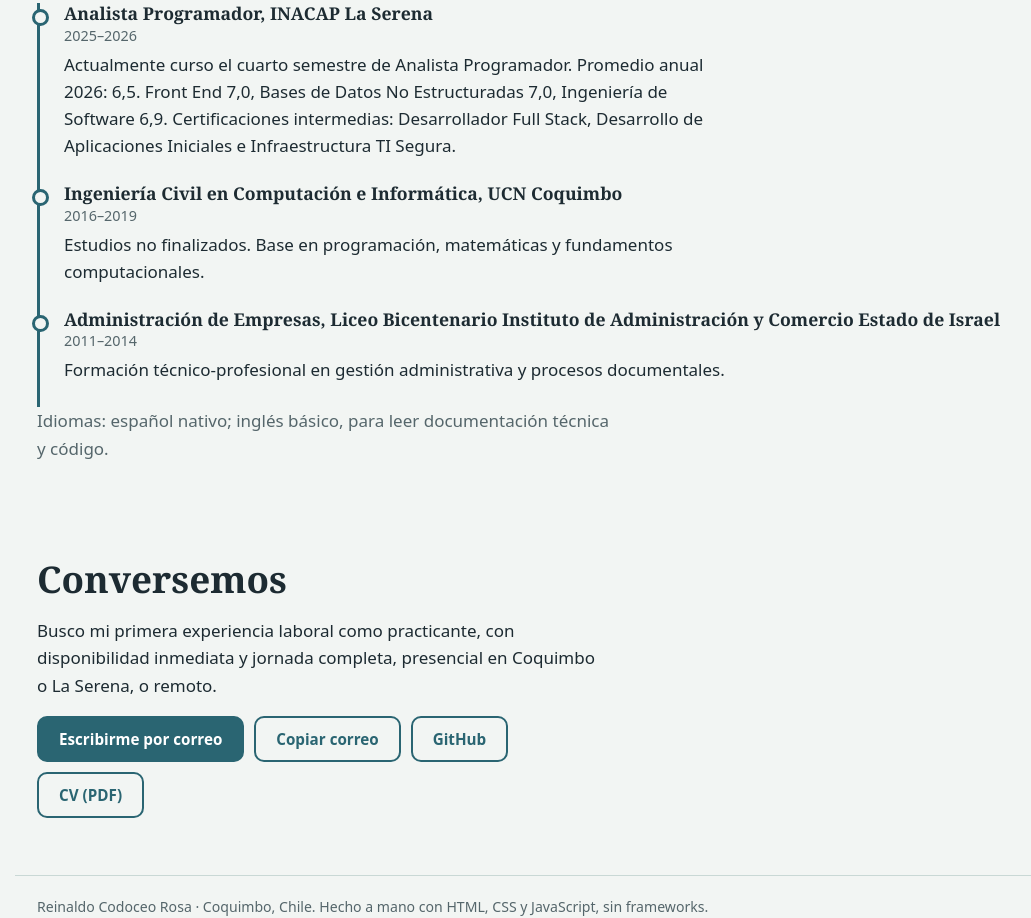
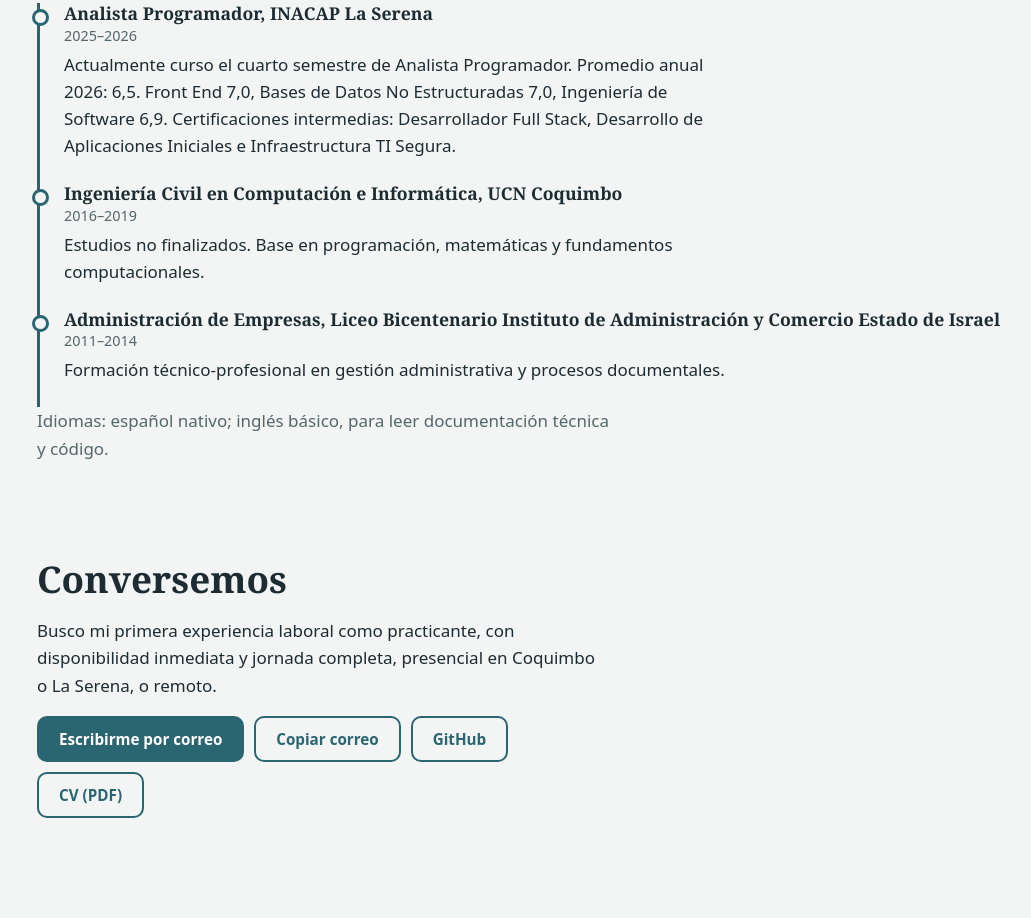
Before and after one commit to Ren-reno/Ren-reno.github.io, a plain HTML site: page index.html in a window 1280 px wide. Shown: the part 4097-5015 px from the top of the page, without its empty margins (85-1116 px from the left). After the commit the page ends 4972 px from the top, so only its background shows below. Drawn offline with Linux system fonts and the light colour scheme.

Commit message:
Quita el texto del pie de página

```diff
--- a/index.html
+++ b/index.html
@@ -153,7 +153,6 @@
 <p class="ok" id="ok" role="status"></p>
 </section>
 </main>
-<footer class="wrap"><p>Reinaldo Codoceo Rosa · Coquimbo, Chile. Hecho a mano con HTML, CSS y JavaScript, sin frameworks.</p></footer>
 <script src="app.js" defer></script>
 </body>
 </html>
```
